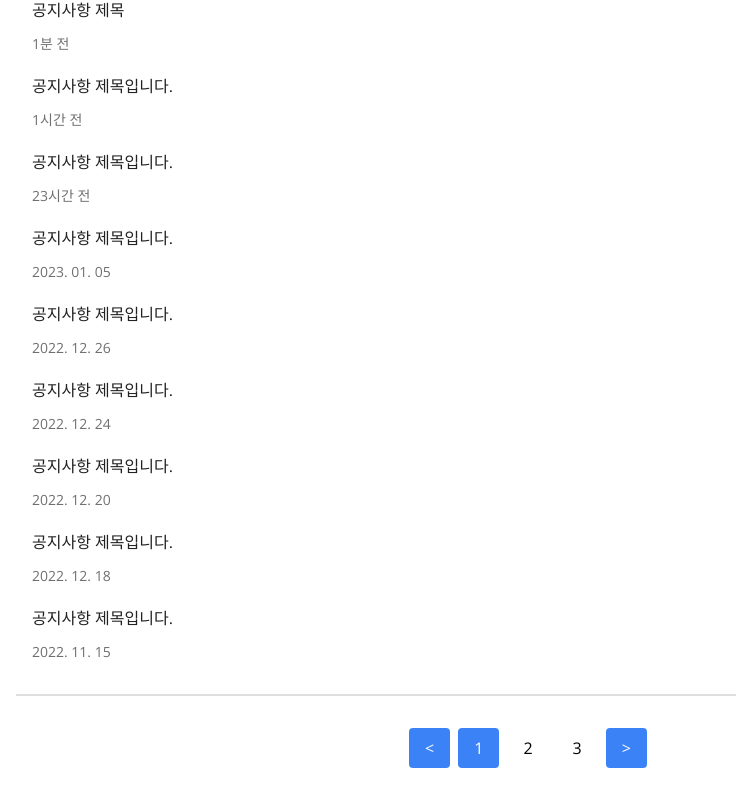
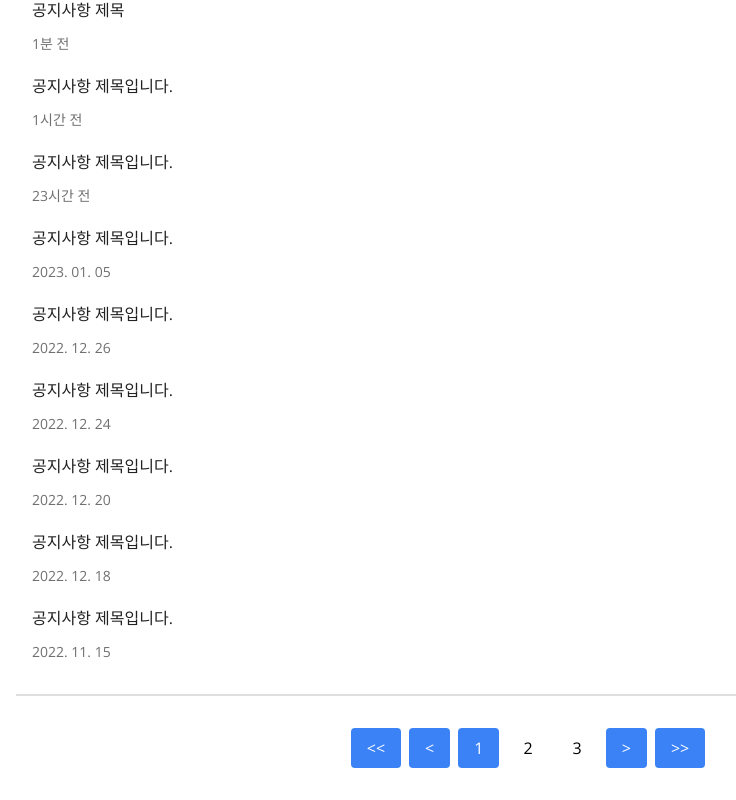
Before and after one commit to cottonsweet/nextjs-crud-test, a Next.js app: page /notice in a window 1280 px wide. Shown: the part 314-1114 px from the top of the page, without its empty margins (112-848 px from the left). Built offline with nearby package versions, Linux system fonts and the light colour scheme.

Commit message:
Feat: 페이지 네이션 기능 추가

```diff
--- a/src/components/Pagination/Paging.tsx
+++ b/src/components/Pagination/Paging.tsx
@@ -51,9 +51,16 @@ export default function Paging({ NoticeDataList }: Props) {
       <NoticeCard currentPageData={currentPageData} />
       <div className="my-8 flex justify-center items-center">
         <button
+          onClick={() => handlePageChange(currentPage - 10)}
+          disabled={currentPage === 1}
+          className="px-4 py-2 bg-blue-500 text-white rounded"
+        >
+          {`<<`}
+        </button>
+        <button
           onClick={() => handlePageChange(currentPage - 1)}
           disabled={currentPage === 1}
-          className="mr-2 px-4 py-2 bg-blue-500 text-white rounded"
+          className="mx-2 px-4 py-2 bg-blue-500 text-white rounded"
         >
           {`<`}
         </button>
@@ -76,9 +83,16 @@ export default function Paging({ NoticeDataList }: Props) {
         <button
           onClick={() => handlePageChange(currentPage + 1)}
           disabled={currentPage === totalPages}
+          className="mr-2 px-4 py-2 bg-blue-500 text-white rounded"
+        >
+          {`>`}
+        </button>
+        <button
+          onClick={() => handlePageChange(currentPage + 10)}
+          disabled={currentPage === totalPages}
           className="px-4 py-2 bg-blue-500 text-white rounded"
         >
-          {`>`}
+          {`>>`}
         </button>
       </div>
     </div>
```
